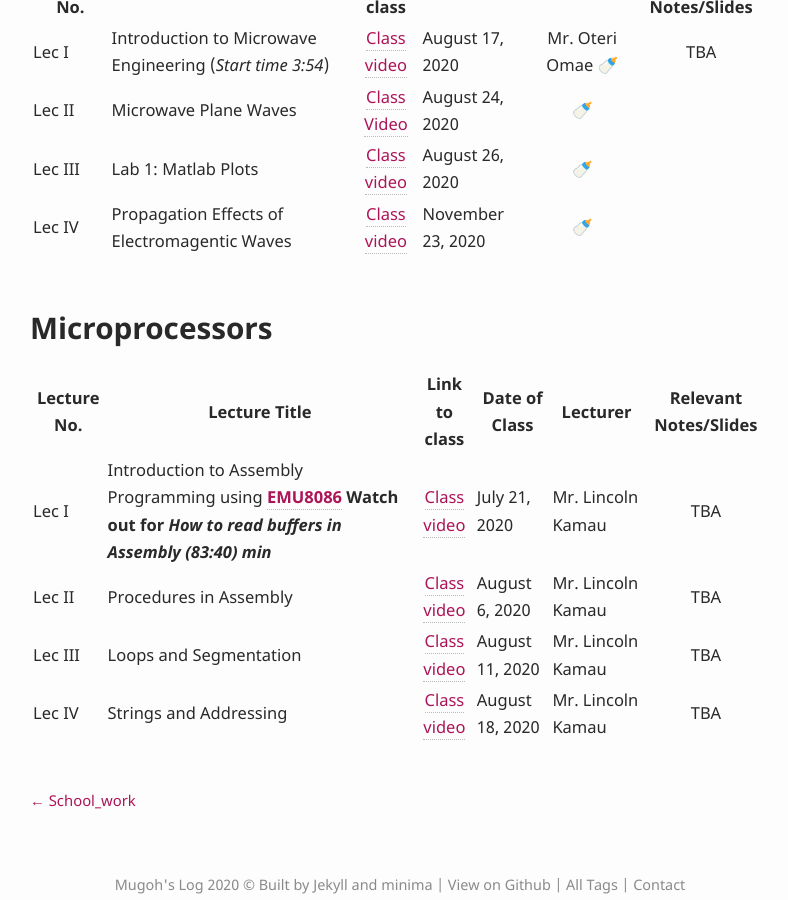
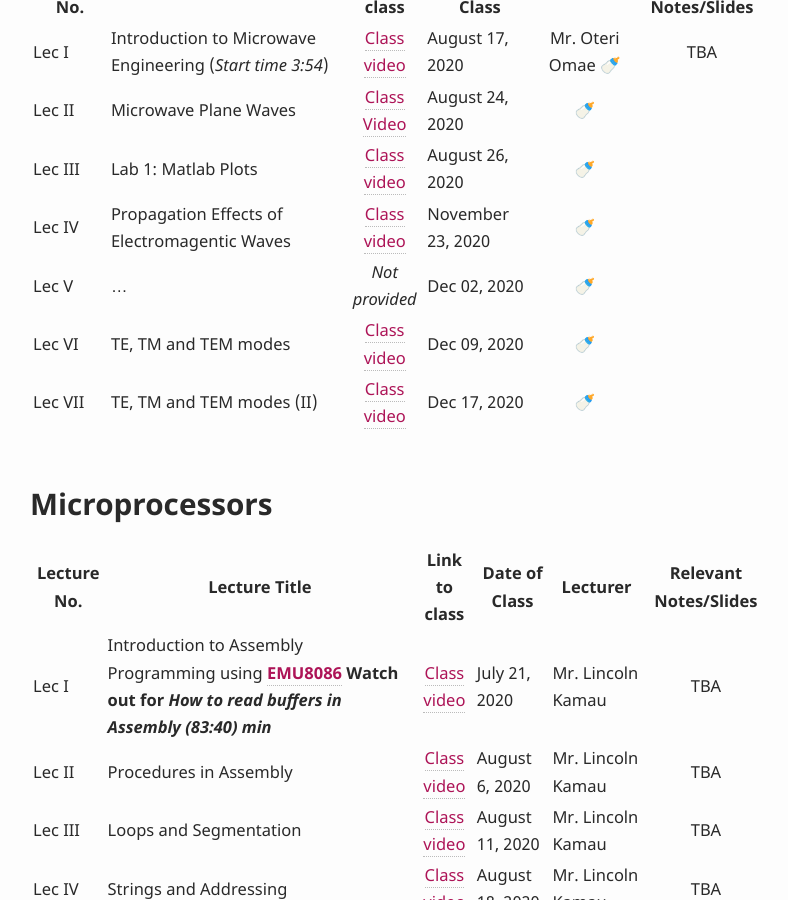
Before and after one commit to mugoh/log, a Jekyll site: the page built from misc/_school-work/tie_class_recordings.md, in a window 1280 px wide and 900 px high, scrolled down 2786 px. Shown: the whole window, without its empty margins (240-1028 px from the left). Built offline with Jekyll 4.4.1, drawn with Linux system fonts in a browser that asks for light colours; emoji names are drawn with the system emoji font; comment, search, counter and statistics services are not loaded.

Commit message:
update class recordings

```diff
--- a/misc/_school-work/tie_class_recordings.md
+++ b/misc/_school-work/tie_class_recordings.md
@@ -92,6 +92,9 @@ Microwave Devices and Applications
 | Lec II      | Microwave Plane Waves | [Class Video](https://www.youtube.com/watch?v=Nhqi39UJGSM&feature=youtu.be) | August 24,  2020 | :baby_bottle:
 | Lec III     | Lab 1: Matlab Plots    | [Class video](https://youtu.be/uGTsGq-FkEo) | August 26, 2020 | :baby_bottle: |
 | Lec IV      | Propagation Effects of Electromagentic Waves | [Class video](https://youtu.be/uLbcY9sU5ZQ) | November 23, 2020 | :baby_bottle: |
+| Lec V       | ... | _Not provided_ | Dec 02, 2020 | :baby_bottle: |
+| Lec VI       | TE, TM and TEM modes | [Class video](https://youtu.be/rOEu7QfIMKo) | Dec 09, 2020 | :baby_bottle: |
+| Lec VII       | TE, TM and TEM modes (II) | [Class video](https://youtu.be/yWo0V5GTntM) | Dec 17, 2020 | :baby_bottle: |
 
 
 Microprocessors
```
